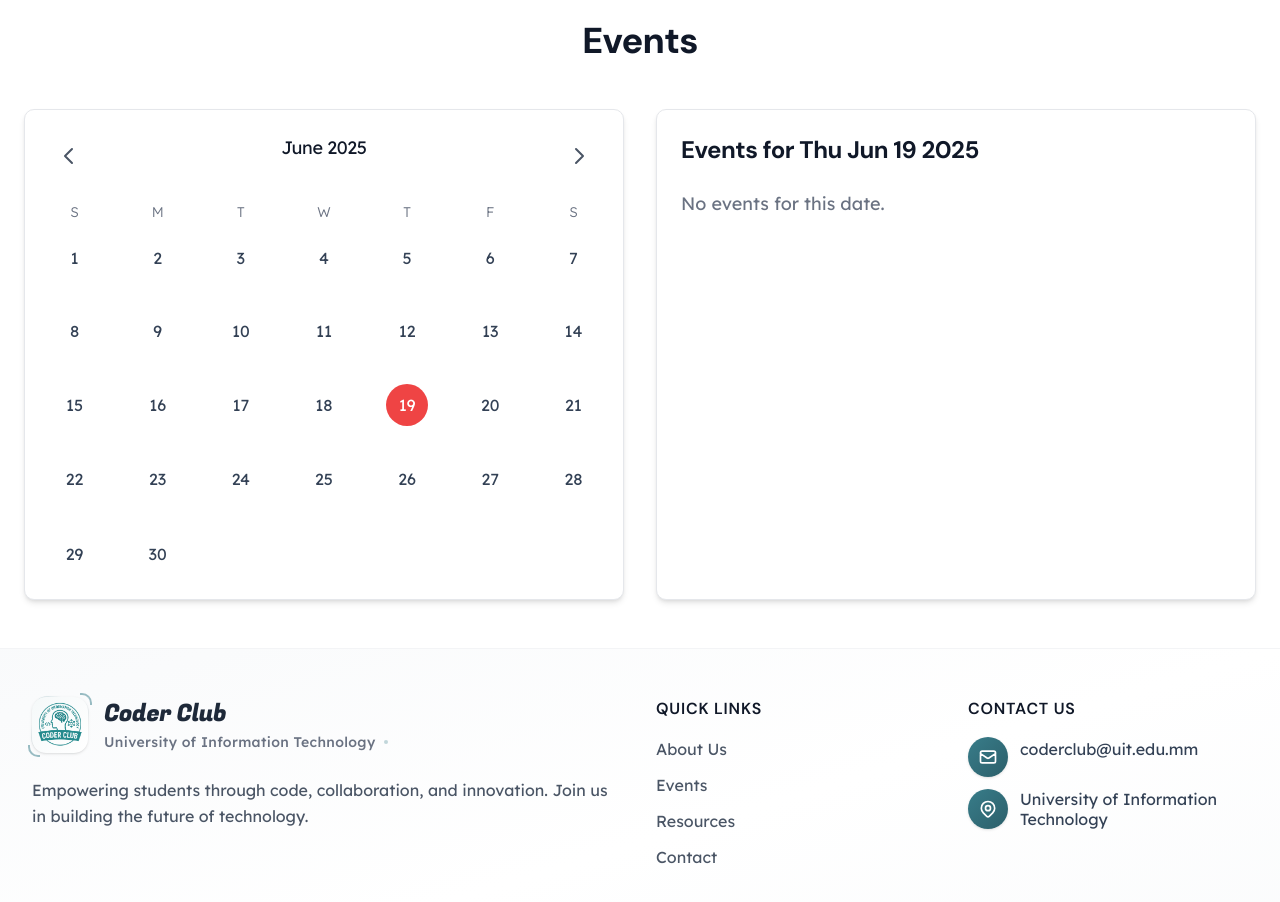
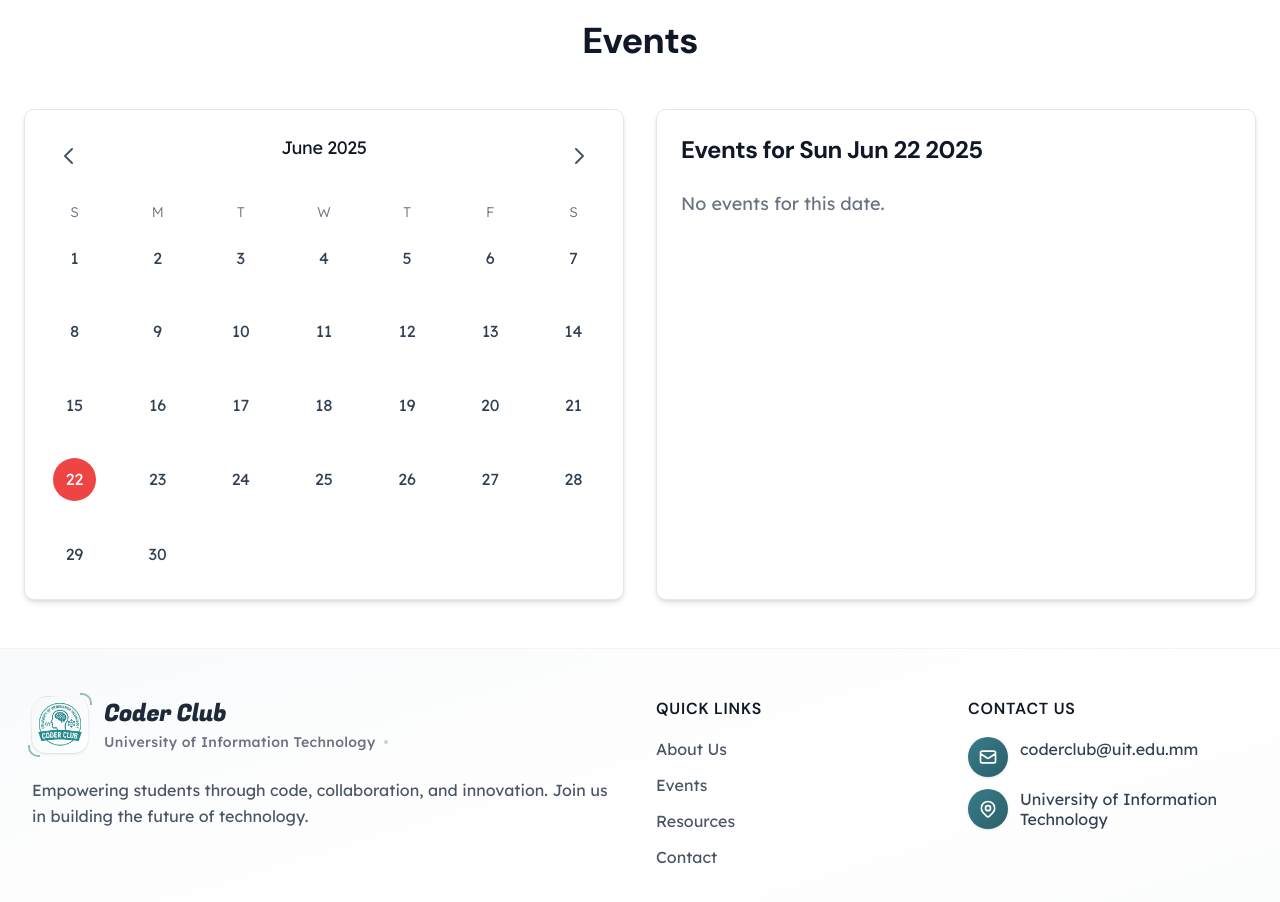
Before and after one commit to HtetPaingLinn/UIT_Coder_Club, a Next.js app: page /events in a window 1280 px wide. Shown: the part 1060-1962 px from the top of the page. Built offline with nearby package versions, Linux system fonts and the light colour scheme; no server answers; the database is empty; sample sign-in values are in the browser's storage.

Commit message:
seventh commit

```diff
--- a/app/events/page.js
+++ b/app/events/page.js
@@ -9,7 +9,7 @@ import Image from 'next/image';
 
 export default function Events() {
   // State to manage the selected date and events for that date
-  const [selectedDate, setSelectedDate] = React.useState(new Date(2025, 5, 19));
+  const [selectedDate, setSelectedDate] = React.useState(new Date());
   const [eventsForSelectedDate, setEventsForSelectedDate] = React.useState([]);
   const [allEvents, setAllEvents] = useState([]);
   const [loading, setLoading] = useState(true);
--- a/components/card/ProfileScreen.js
+++ b/components/card/ProfileScreen.js
@@ -98,7 +98,7 @@ export default function ProfileScreen() {
     // else, keep the current major
   }, [enrolledYear]);
 
-  // Track if any field has changed
+  // Track if any field has changed, including profile image
   const hasChanges =
     userDataObj && (
       name !== (userDataObj.name || '') ||
@@ -107,7 +107,8 @@ export default function ProfileScreen() {
       semester !== (userDataObj.semester || '') ||
       role !== (userDataObj.role || 'student') ||
       major !== (userDataObj.major || '') ||
-      attendanceStatus !== (userDataObj.attendanceStatus || '')
+      attendanceStatus !== (userDataObj.attendanceStatus || '') ||
+      (uploadedImageUrl && uploadedImageUrl !== (userDataObj.profileImage || ''))
     );
 
   // Handle image upload
@@ -136,6 +137,8 @@ export default function ProfileScreen() {
         profileImage: uploadedImageUrl || profileImage,
       });
       setSaveMessage('Profile updated successfully!');
+      // Refresh the page to show the updated image
+      setTimeout(() => { window.location.reload(); }, 800);
     } catch (err) {
       setSaveMessage('Failed to update profile: ' + err.message);
     } finally {
```
